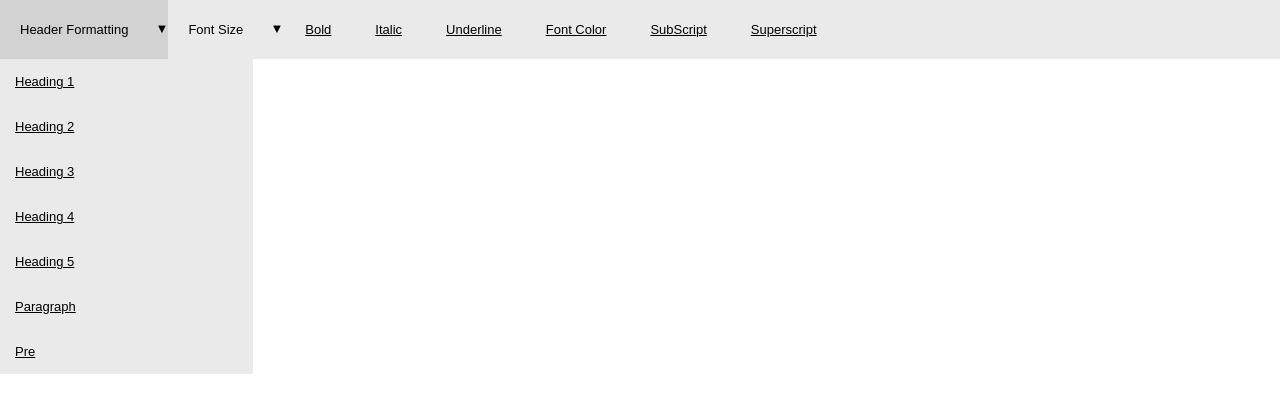
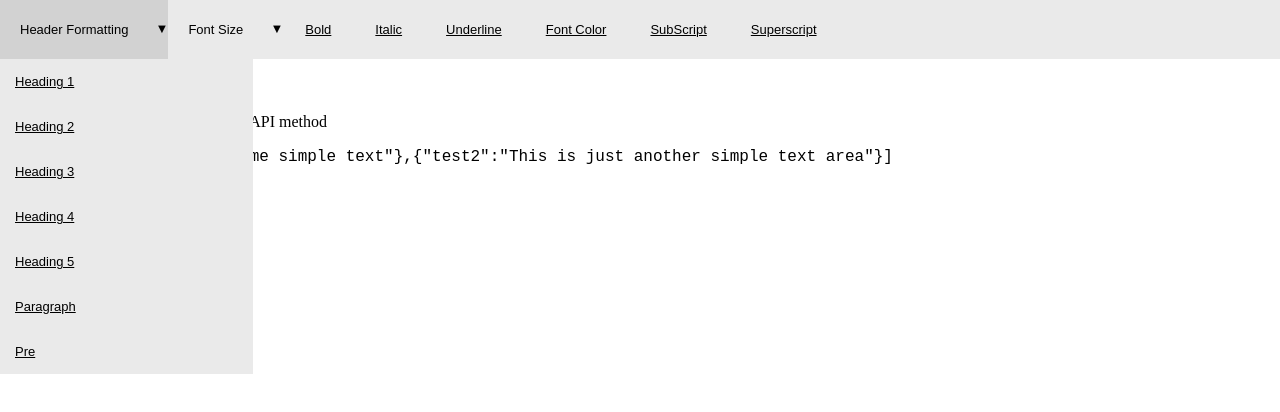
Before and after one commit to 1e4/wysiwyg, a website: page demo/index.html in a window 1280 px wide. Drawn offline with nearby package versions, Linux system fonts and the light colour scheme.

Commit message:
added a new api method getContent which returns an array of objects with a key of the id and value of innerHTML

```diff
--- a/demo/index.html
+++ b/demo/index.html
@@ -17,16 +17,53 @@
 <!--Basic editable example-->
 <!--All editable containers should contain an immediate child div-->
 <div class="editable">
-    <div>This is just some simple text</div>
+    <div id="test1">This is just some simple text</div>
+</div>
+
+<div class="editable">
+    <div id="test2">This is just another simple text area</div>
+</div>
+
+<div>
+    <p>
+        This is an example of the getContent() API method
+    </p>
+
+    <code id="getContent-demo">
+
+    </code>
+
+    <p>
+        <button id="refresh-getContent">getContent()</button>
+    </p>
 </div>
 
 <!--Include the Wysiwyg lib-->
 <script src="/js/wysiwyg.js"></script>
 <script type="text/javascript">
-    document.addEventListener('DOMContentLoaded', function() {
+    document.addEventListener('DOMContentLoaded', function () {
         // Pass in class name
-        let editors = new Wysiwyg('editable');
+        window.currentEditors = new Wysiwyg('editable');
+        let refreshButton = document.getElementById('refresh-getContent');
+
+        updateContent();
+
+        refreshButton.addEventListener('click', updateContent);
+
+
     });
+
+    function updateContent() {
+
+        let contents = window.currentEditors.getContent();
+
+        let content = document.getElementById('getContent-demo');
+
+
+        contents = JSON.stringify(contents);
+
+        content.innerText = contents;
+    }
 </script>
 </body>
 </html>
--- a/demo/js/wysiwyg.js
+++ b/demo/js/wysiwyg.js
@@ -364,7 +364,17 @@ var Wysiwyg = function () {
     }, {
         key: 'getContent',
         value: function getContent() {
-            return this.instances.length === 1 ? this.instances.innerHTML : this.instances;
+            return this.instances.length === 1 ? this.instances[0].innerHTML : this.instances.map(function (value) {
+
+                var id = value.id,
+                    obj = {};
+
+                if (!id) return console.error('Invalid id');
+
+                obj[id] = value.innerHTML;
+
+                return obj;
+            }, this);
         }
     }]);
 
```
Also changed, not shown: src/wysiwyg.js (+13 -1 lines).
